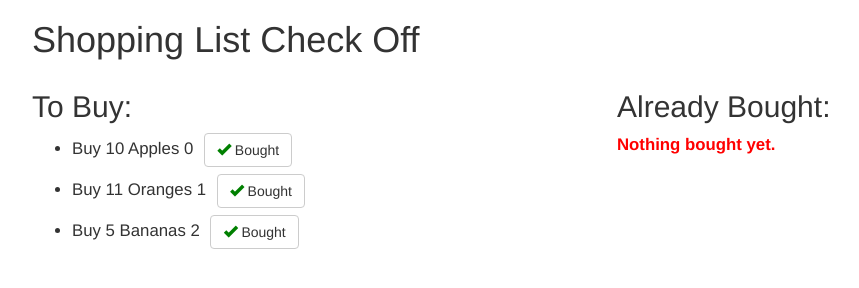
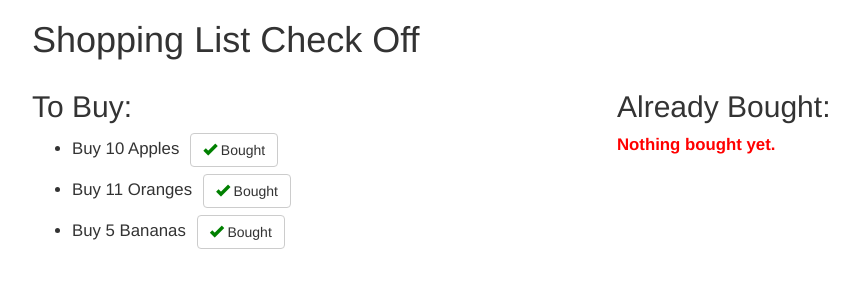
Before and after one commit to philiprileyitu/coursera-angularjs, a plain HTML site: page module2-solution/index.html in a window 1280 px wide. Shown: the whole page, without its empty margins (38-897 px from the left). Drawn offline with Linux system fonts and the light colour scheme.

Commit message:
remove index from strings

```diff
--- a/module2-solution/index.html
+++ b/module2-solution/index.html
@@ -35,7 +35,7 @@
      <h2>To Buy:</h2>
      <ul>
        <li ng-repeat="item in list.toBuy">
-         Buy {{item}} {{$index}}
+         Buy {{item}}
          <button class="btn btn-default" ng-click="list.removeItem($index)">
            <span class="glyphicon glyphicon-ok"></span>
            Bought
```
